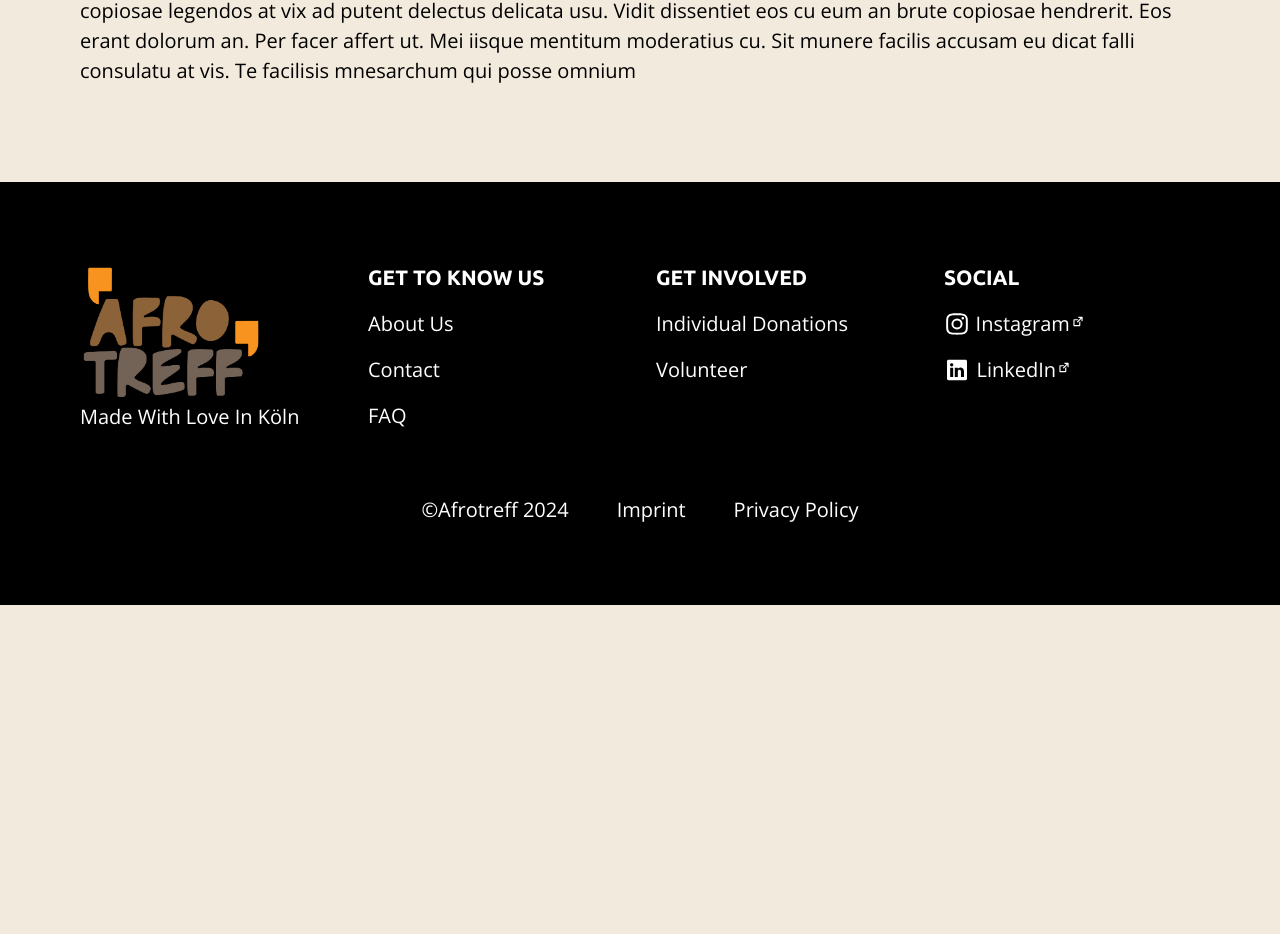
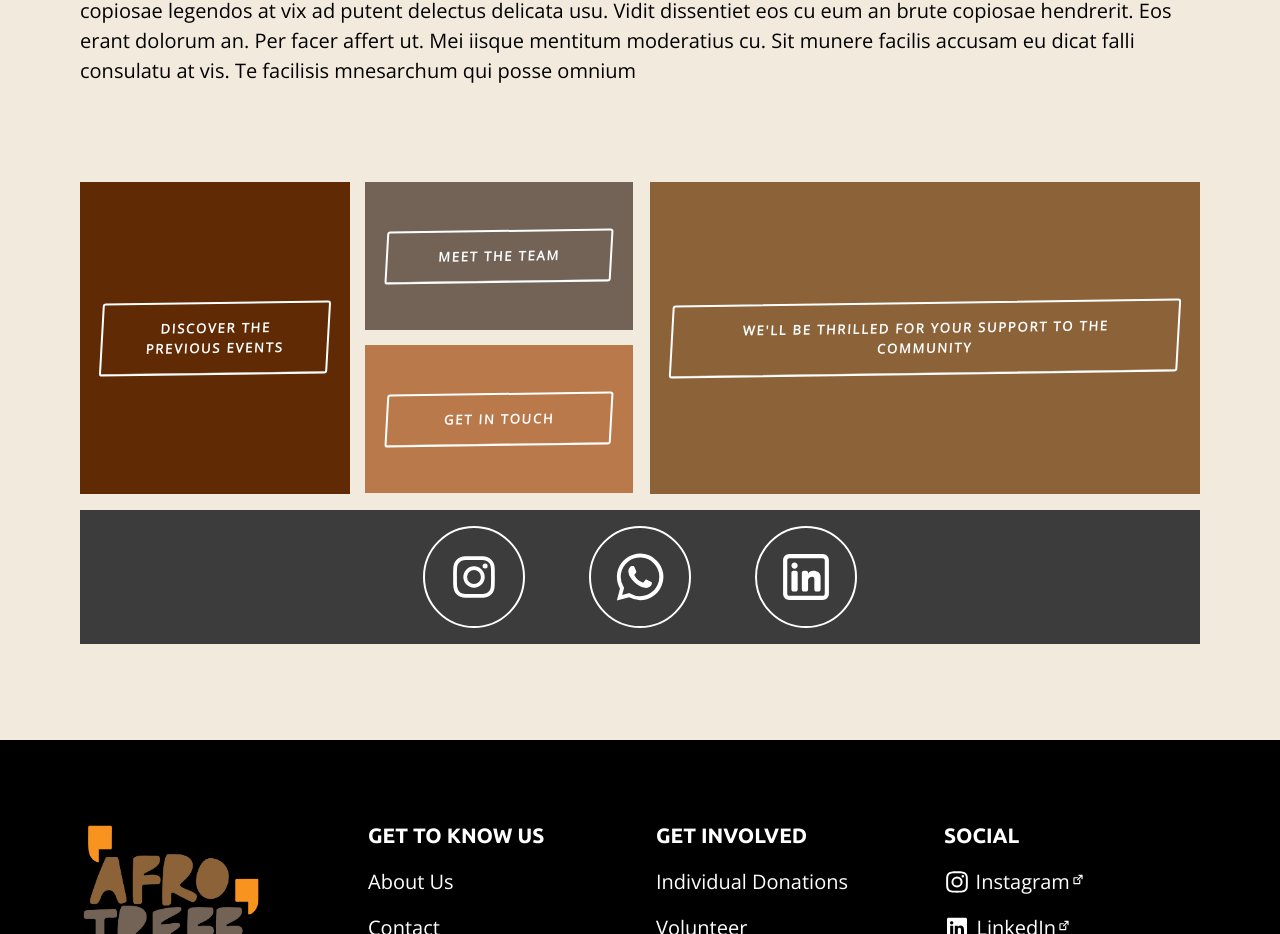
Before and after one commit to Kene-Okoye/afroTreff, a React (Vite) app: page / in a window 1280 px wide. Shown: the part 1010-1944 px from the top of the page. Before the commit the page ends 1615 px from the top, so only its background shows below. Built offline with nearby package versions, Linux system fonts and the light colour scheme.

Commit message:
feat: :sparkles: AT-25: Implement the update for the landing page using the screenshot from Hervé.

```diff
--- a/src/pages/home/Home.tsx
+++ b/src/pages/home/Home.tsx
@@ -2,6 +2,7 @@ import HeroSection from '@/components/hero/HeroSection';
 
 import homeStyles from '@/pages/home/Home.module.css';
 import heroImageHome from '@/assets/images/hero_image_home.webp';
+import TeaserBoxes from '@/pages/home/TeaserBoxes';
 
 const Home = () => {
   return (
@@ -29,6 +30,10 @@ const Home = () => {
           accusam eu dicat falli consulatu at vis. Te facilisis mnesarchum qui posse omnium
         </p>
       </section>
+
+      <section>
+        <TeaserBoxes />
+      </section>
     </>
   );
 };
--- /dev/null
+++ b/src/pages/home/TeaserBoxes.module.css
@@ -0,0 +1,157 @@
+.teaser-box__wrapper--group-text-only {
+  display: block;
+  height: auto;
+}
+
+.teaser-box__CTA-box-text-only {
+  display: flex;
+  align-items: center;
+  justify-content: center;
+  height: 205px;
+  margin-block-end: var(--spacing-sm);
+  padding: 1.3rem;
+}
+
+.teaser-box__wrapper--group-text-only a {
+  border: 2px solid #fff;
+  color: #fff;
+  padding: 0.9rem 1.3rem;
+  letter-spacing: 1.8px;
+  font-size: var(--font-size-xxs);
+  line-height: 20px;
+}
+
+.teaser-box__wrapper--group-text-only a:hover {
+  color: var(--color-dark);
+}
+
+.teaser-box__wrapper--group-text-only a::before {
+  background-color: #fff;
+}
+
+.teaser-box__CTA-box-text-only:nth-child(1) {
+  background-color: var(--carnaby-tan-color);
+}
+
+.teaser-box__CTA-box-text-only:nth-child(2) {
+  background-color: var(--dirt-brown-color);
+}
+
+.teaser-box__CTA-box-text-only:nth-child(3) {
+  background-color: var(--pine-cone-color);
+}
+
+.teaser-box__CTA-box-text-only:nth-child(4) {
+  background-color: var(--carnaby-tan-color-2);
+}
+
+.teaser-box__CTA-box-social-media-container {
+  background-color: #3d3c3c;
+  display: flex;
+  justify-content: center;
+  padding: var(--spacing-sm);
+  margin-block-start: var(--spacing-sm);
+  height: auto;
+}
+
+.teaser-box__CTA-box--instagram,
+.teaser-box__CTA-box--whatsApp,
+.teaser-box__CTA-box--linkedIn {
+  border: 2px solid #fff;
+  padding: 1rem;
+  margin-inline: var(--spacing-xs);
+  border-radius: 50%;
+
+  display: block;
+  width: max-content;
+  position: relative;
+  isolation: isolate;
+  overflow: hidden;
+}
+
+.teaser-box__CTA-box--instagram::before,
+.teaser-box__CTA-box--whatsApp::before,
+.teaser-box__CTA-box--linkedIn::before {
+  content: '';
+  position: absolute;
+  z-index: -1;
+  inset-block-start: 0;
+  inset-inline-start: 0;
+  width: 100%;
+  height: 100%;
+  transform: translate(0%, 100%) skew(0deg);
+  transition: 0.5s;
+}
+
+.teaser-box__CTA-box--instagram::before {
+  background: linear-gradient(45deg, #405de6, #5851db, #833ab4, #c13584, #e1306c, #fd1d1d);
+}
+.teaser-box__CTA-box--whatsApp::before {
+  background-color: #25d366;
+}
+
+.teaser-box__CTA-box--linkedIn::before {
+  background-color: #0e76a8;
+}
+
+.teaser-box__CTA-box--instagram:hover::before,
+.teaser-box__CTA-box--whatsApp:hover::before,
+.teaser-box__CTA-box--linkedIn:hover::before {
+  transform: translate(0%, 0%) skew(0deg);
+}
+
+/* ----------------
+  MEDIA QUERRIES
+----------------- */
+
+@media only screen and (min-width: 62em) {
+  .teaser-box__wrapper--group-text-only {
+    display: block;
+    height: 312px;
+  }
+
+  .teaser-box__CTA-box-text-only {
+    display: flex;
+    align-items: center;
+    padding: 1.3rem;
+  }
+
+  .teaser-box__wrapper--group-text-only a {
+    width: 100%;
+  }
+
+  .teaser-box__CTA-box-text-only:nth-child(1) {
+    width: calc(25% - 10px);
+    height: 312px;
+    float: left;
+  }
+
+  .teaser-box__CTA-box-text-only:nth-child(2) {
+    width: calc(50% - 10px);
+    height: 312px;
+    float: right;
+  }
+
+  .teaser-box__CTA-box-text-only:nth-child(3) {
+    width: calc(25% - 12px);
+    height: 148px;
+    float: left;
+    margin: 0 17px 15px 15px;
+  }
+
+  .teaser-box__CTA-box-text-only:nth-child(4) {
+    width: calc(25% - 12px);
+    height: 148px;
+    float: left;
+    margin: 0 17px 15px 15px;
+  }
+
+  .teaser-box__CTA-box--instagram,
+  .teaser-box__CTA-box--whatsApp,
+  .teaser-box__CTA-box--linkedIn {
+    border: 2px solid #fff;
+    padding: 1.5rem;
+    margin-inline: var(--spacing-md);
+    border-radius: 50%;
+  }
+}
--- /dev/null
+++ b/src/pages/home/TeaserBoxes.tsx
@@ -0,0 +1,69 @@
+import LinkButton from '@/components/linkButton/LinkButton';
+import LinkOpenInNewWindow from '@/components/linkInOpenNewWindow/LinkOpenInNewWindow';
+
+import teaserBoxesStyles from '@/pages/home/TeaserBoxes.module.css';
+
+import instagramLogo from '@/assets/svg/instagram_logo.svg';
+import linkedInLogo from '@/assets/svg/linkedin_logo_outlined.svg';
+import whatsAppLogo from '@/assets/svg/whatsapp_logo.svg';
+
+const teaserBoxContent = [
+  { id: 1, linkButtonText: 'Discover the previous events', path: 'activities' },
+  {
+    id: 2,
+    // eslint-disable-next-line quotes
+    linkButtonText: "We'll be thrilled for your support to the community",
+    path: 'support',
+  },
+  { id: 3, linkButtonText: 'Meet the team', path: 'vision-and-team' },
+  { id: 4, linkButtonText: 'Get in touch', path: 'contact' },
+];
+
+const TeaserBoxes = () => {
+  return (
+    <>
+      <div className={teaserBoxesStyles['teaser-box__wrapper--group-text-only']}>
+        {teaserBoxContent &&
+          teaserBoxContent.map(({ id, linkButtonText, path }) => (
+            <div key={id} className={teaserBoxesStyles['teaser-box__CTA-box-text-only']}>
+              <LinkButton linkText={linkButtonText} path={path} />
+            </div>
+          ))}
+      </div>
+      <div className={teaserBoxesStyles['teaser-box__CTA-box-social-media-container']}>
+        <div className={teaserBoxesStyles['teaser-box__CTA-box--instagram']}>
+          <LinkOpenInNewWindow
+            href="https://www.instagram.com/afrotreff/?hl=en"
+            socialMediaIconAlt="Follow us on Instagram"
+            imageSrc={instagramLogo}
+            useWhiteIcon
+            showOpenInNewTabIcon
+            styleSocialMediaIcon={{ width: '50px', margin: 0 }}
+          />
+        </div>
+        <div className={teaserBoxesStyles['teaser-box__CTA-box--whatsApp']}>
+          <LinkOpenInNewWindow
+            href="https://chat.whatsapp.com/KmsOopPvdgOKcHSG5EyITe"
+            socialMediaIconAlt="Join the community on whatsApp"
+            imageSrc={whatsAppLogo}
+            useWhiteIcon
+            showOpenInNewTabIcon
+            styleSocialMediaIcon={{ width: '50px', margin: 0 }}
+          />
+        </div>
+        <div className={teaserBoxesStyles['teaser-box__CTA-box--linkedIn']}>
+          <LinkOpenInNewWindow
+            href="https://www.linkedin.com/company/afrotreff/"
+            socialMediaIconAlt="Stay up to date on LinkedIn"
+            imageSrc={linkedInLogo}
+            useWhiteIcon
+            showOpenInNewTabIcon
+            styleSocialMediaIcon={{ width: '50px', margin: 0 }}
+          />
+        </div>
+      </div>
+    </>
+  );
+};
+
+export default TeaserBoxes;
```
Also changed, not shown: src/assets/svg/linkedin_logo_outlined.svg (added), src/assets/svg/whatsapp_logo.svg (added).
